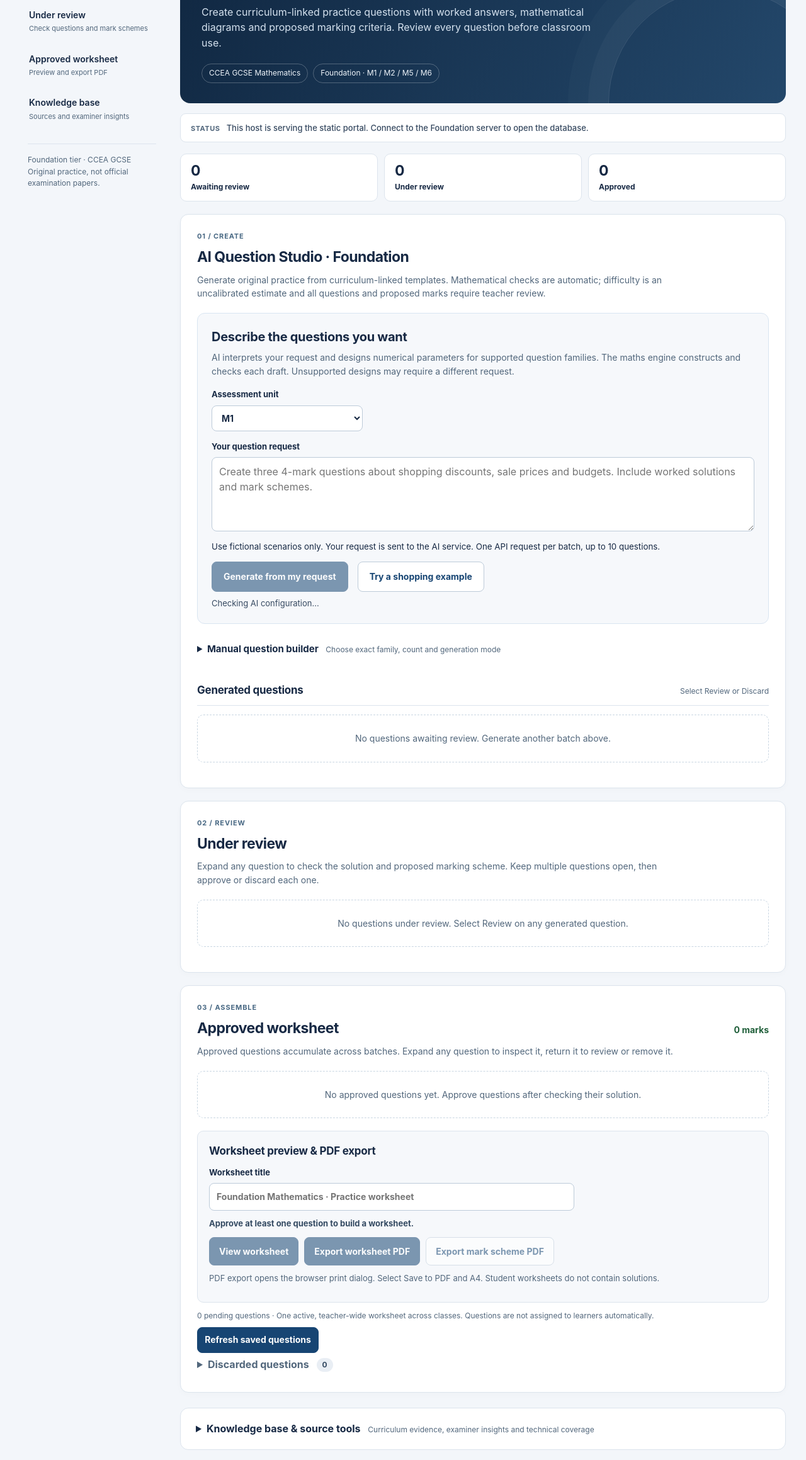
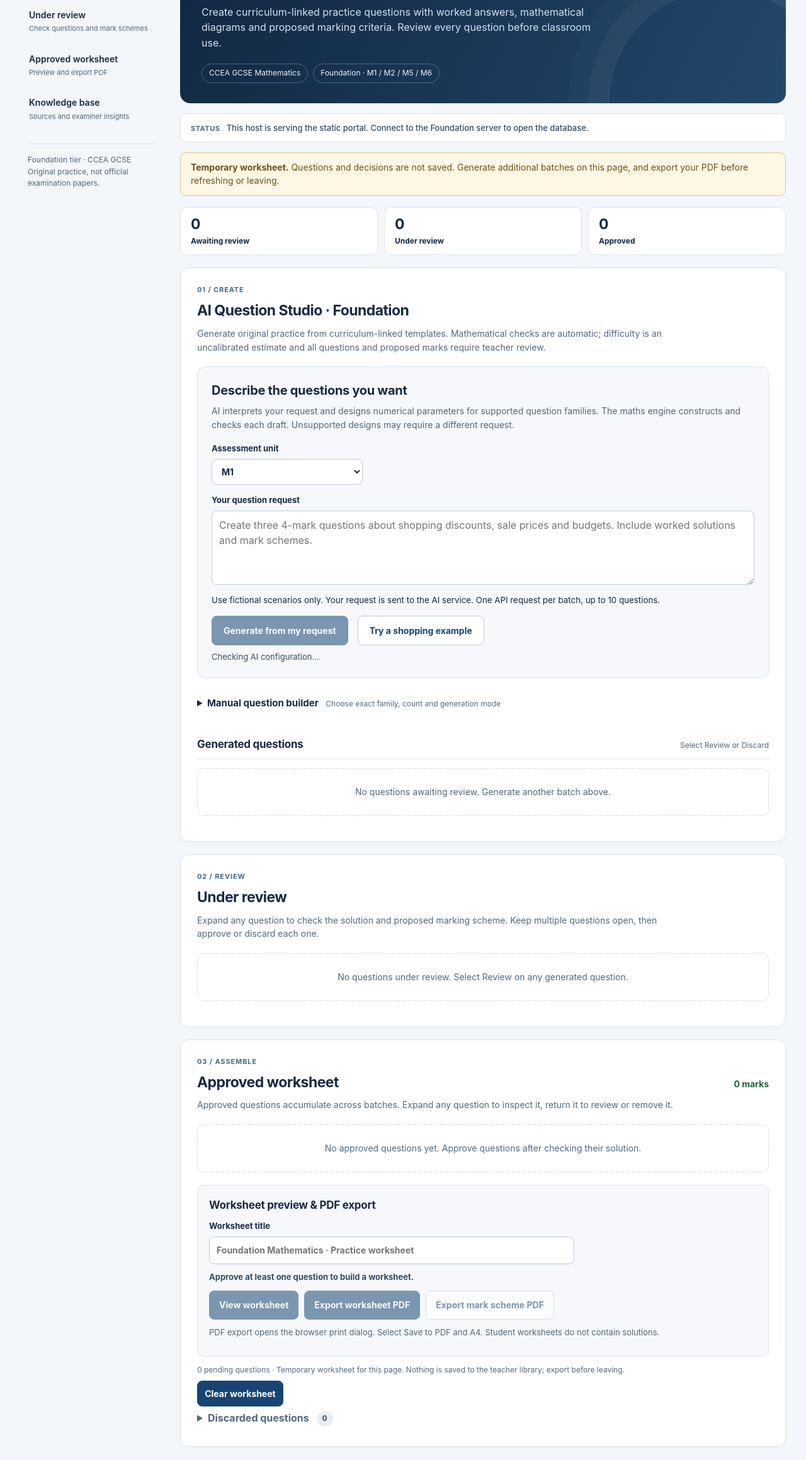
Before and after one commit to ckelly7078-dev/teachers-only, a plain HTML site: page foundation/web/index.html in a window 1280 px wide. Shown: the part 223-2542 px from the top of the page at 63% size. Drawn offline with Linux system fonts and the light colour scheme; no server answers.

Commit message:
Explain unsaved worksheet mode and provide a clear worksheet control

```diff
--- a/foundation/web/index.html
+++ b/foundation/web/index.html
@@ -30,7 +30,7 @@ section{margin:20px 0;padding:26px;border:1px solid var(--line);border-radius:13
 <div class="workspace"><aside class="sidebar" aria-label="Workspace navigation"><div class="eyebrow">Mathematics workspace</div><nav><a class="primary" href="#create">Question Studio<small>Create original practice</small></a><a href="#review">Under review<small>Check questions and mark schemes</small></a><a href="#approved">Approved worksheet<small>Preview and export PDF</small></a><a href="#knowledge">Knowledge base<small>Sources and examiner insights</small></a></nav><p class="side-note">Foundation tier · CCEA GCSE<br>Original practice, not official examination papers.</p></aside>
 <main><div class="hero"><div class="eyebrow" id="class-context">Assessment workspace</div><h1>Mathematics Studio</h1><p>Create curriculum-linked practice questions with worked answers, mathematical diagrams and proposed marking criteria. Review every question before classroom use.</p><div class="hero-tags"><span>CCEA GCSE Mathematics</span><span>Foundation · M1 / M2 / M5 / M6</span></div></div>
 <div class="status-strip"><strong>Status</strong><p id="status" role="status" aria-live="polite">Loading unit records…</p></div>
-<div class="workflow-counts" aria-label="Worksheet progress"><a href="#generated"><strong id="generated-count">0</strong>Awaiting review</a><a href="#review"><strong id="review-count">0</strong>Under review</a><a href="#approved"><strong id="approved-count">0</strong>Approved</a></div><section id="create"><div class="section-kicker">01 / Create</div><h2>AI Question Studio · Foundation</h2><p>Generate original practice from curriculum-linked templates. Mathematical checks are automatic; difficulty is an uncalibrated estimate and all questions and proposed marks require teacher review.</p>
+<p class="temporary-notice" role="note" style="margin:16px 0;padding:12px 16px;background:#fff7e5;border:1px solid #e1c98e;border-radius:9px;color:#6d5017;font-size:14px"><strong>Temporary worksheet.</strong> Questions and decisions are not saved. Generate additional batches on this page, and export your PDF before refreshing or leaving.</p><div class="workflow-counts" aria-label="Worksheet progress"><a href="#generated"><strong id="generated-count">0</strong>Awaiting review</a><a href="#review"><strong id="review-count">0</strong>Under review</a><a href="#approved"><strong id="approved-count">0</strong>Approved</a></div><section id="create"><div class="section-kicker">01 / Create</div><h2>AI Question Studio · Foundation</h2><p>Generate original practice from curriculum-linked templates. Mathematical checks are automatic; difficulty is an uncalibrated estimate and all questions and proposed marks require teacher review.</p>
 <div class="prompt-panel"><h3>Describe the questions you want</h3><p>AI interprets your request and designs numerical parameters for supported question families. The maths engine constructs and checks each draft. Unsupported designs may require a different request.</p>
 <form id="prompt-studio"><label>Assessment unit<select name="unit" id="prompt-unit"><option>M1</option><option>M2</option><option>M5</option><option>M6</option></select></label>
 <label>Your question request<textarea name="prompt" id="teacher-prompt" required maxlength="500" rows="4" placeholder="Create three 4-mark questions about shopping discounts, sale prices and budgets. Include worked solutions and mark schemes."></textarea></label>
@@ -43,11 +43,11 @@ section{margin:20px 0;padding:26px;border:1px solid var(--line);border-radius:13
 <label>Difficulty<select name="difficulty"><option value="easy">Easy</option><option value="standard" selected>Standard</option><option value="challenge">Challenge</option></select></label>
 <label>Number<input type="number" name="count" min="1" max="10" value="5" required></label>
 <label>Generation mode<select id="studio-mode" name="mode"><option value="local">Local · no API cost</option><option id="studio-ai-option" value="model" disabled>AI-assisted selection</option></select></label>
-<button>Generate validated drafts</button></form><p id="studio-ai-status" role="status">AI-assisted generation is disabled until configured on the server.</p><p id="studio-evidence"></p></div></details><div class="result-heading" id="generated"><h3>Generated questions</h3><span>Select Review or Discard</span></div><div id="studio-results"><div class="empty-state">Loading your saved questions…</div></div></section>
-<section id="review"><div class="section-kicker">02 / Review</div><h2>Under review</h2><p>Expand any question to check the solution and proposed marking scheme. Keep multiple questions open, then approve or discard each one.</p><div id="review-queue"><div class="empty-state">Loading saved reviews…</div></div></section>
-<section id="approved"><div class="section-kicker">03 / Assemble</div><div class="approved-heading"><h2>Approved worksheet</h2><span id="approved-marks">0 marks</span></div><p>Approved questions accumulate across batches. Expand any question to inspect it, return it to review or remove it.</p><div id="approved-queue"><div class="empty-state">Loading approved questions…</div></div>
-<div class="worksheet-controls"><h3>Worksheet preview &amp; PDF export</h3><label>Worksheet title<input id="worksheet-title" maxlength="100" placeholder="Foundation Mathematics · Practice worksheet"></label><p id="worksheet-gate" role="status">Loading saved questions…</p><div class="worksheet-buttons"><button type="button" id="worksheet-preview-btn" disabled>View worksheet</button><button type="button" id="worksheet-export-btn" disabled>Export worksheet PDF</button><button type="button" id="scheme-export-btn" class="secondary-action" disabled>Export mark scheme PDF</button></div><p>PDF export opens the browser print dialog. Select Save to PDF and A4. Student worksheets do not contain solutions.</p></div><div id="worksheet-preview" hidden></div>
-<p class="workspace-note"><span id="pending-count">0</span> pending questions · One active, teacher-wide worksheet across classes. Questions are not assigned to learners automatically.</p><button type="button" id="workspace-reload" class="secondary-action">Refresh saved questions</button>
+<button>Generate validated drafts</button></form><p id="studio-ai-status" role="status">AI-assisted generation is disabled until configured on the server.</p><p id="studio-evidence"></p></div></details><div class="result-heading" id="generated"><h3>Generated questions</h3><span>Select Review or Discard</span></div><div id="studio-results"><div class="empty-state">Preparing a new worksheet…</div></div></section>
+<section id="review"><div class="section-kicker">02 / Review</div><h2>Under review</h2><p>Expand any question to check the solution and proposed marking scheme. Keep multiple questions open, then approve or discard each one.</p><div id="review-queue"><div class="empty-state">No questions under review yet.</div></div></section>
+<section id="approved"><div class="section-kicker">03 / Assemble</div><div class="approved-heading"><h2>Approved worksheet</h2><span id="approved-marks">0 marks</span></div><p>Approved questions accumulate across batches. Expand any question to inspect it, return it to review or remove it.</p><div id="approved-queue"><div class="empty-state">No approved questions yet.</div></div>
+<div class="worksheet-controls"><h3>Worksheet preview &amp; PDF export</h3><label>Worksheet title<input id="worksheet-title" maxlength="100" placeholder="Foundation Mathematics · Practice worksheet"></label><p id="worksheet-gate" role="status">Preparing a new worksheet…</p><div class="worksheet-buttons"><button type="button" id="worksheet-preview-btn" disabled>View worksheet</button><button type="button" id="worksheet-export-btn" disabled>Export worksheet PDF</button><button type="button" id="scheme-export-btn" class="secondary-action" disabled>Export mark scheme PDF</button></div><p>PDF export opens the browser print dialog. Select Save to PDF and A4. Student worksheets do not contain solutions.</p></div><div id="worksheet-preview" hidden></div>
+<p class="workspace-note"><span id="pending-count">0</span> pending questions · Temporary worksheet for this page. Nothing is saved to the teacher library; export before leaving.</p><button type="button" id="workspace-reload" class="secondary-action">Clear worksheet</button>
 <details class="discarded-section"><summary>Discarded questions <span id="discarded-count" class="queue-count">0</span></summary><p>Discarded questions are excluded from the worksheet. Restore one if you change your mind.</p><div id="discarded-queue"></div></details></section>
 <details id="knowledge"><summary>Knowledge base &amp; source tools <small>Curriculum evidence, examiner insights and technical coverage</small></summary><div class="knowledge-body">
 <section aria-labelledby="units-title"><h2 id="units-title">Unit coverage</h2><div id="units" class="units"></div></section>
```
